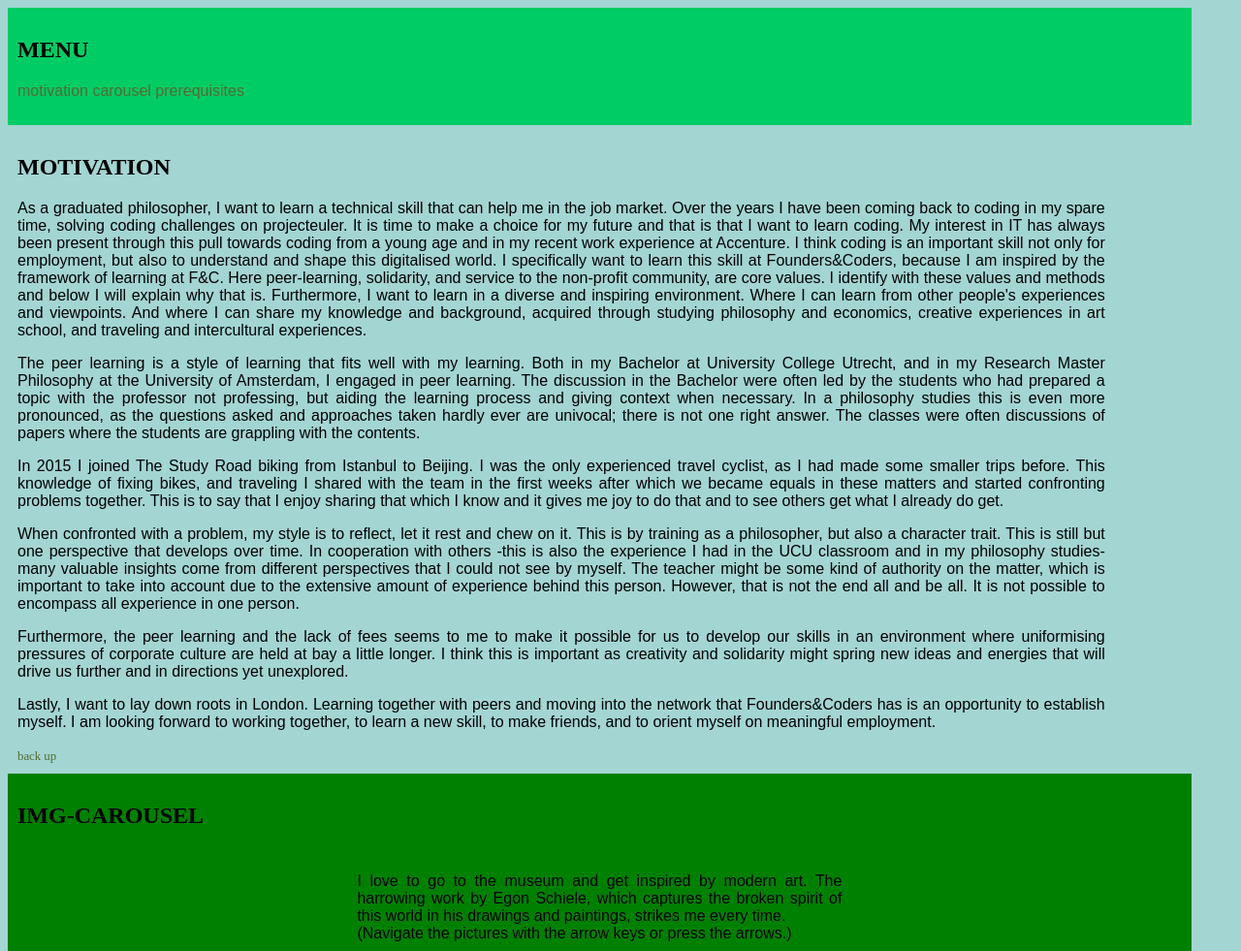
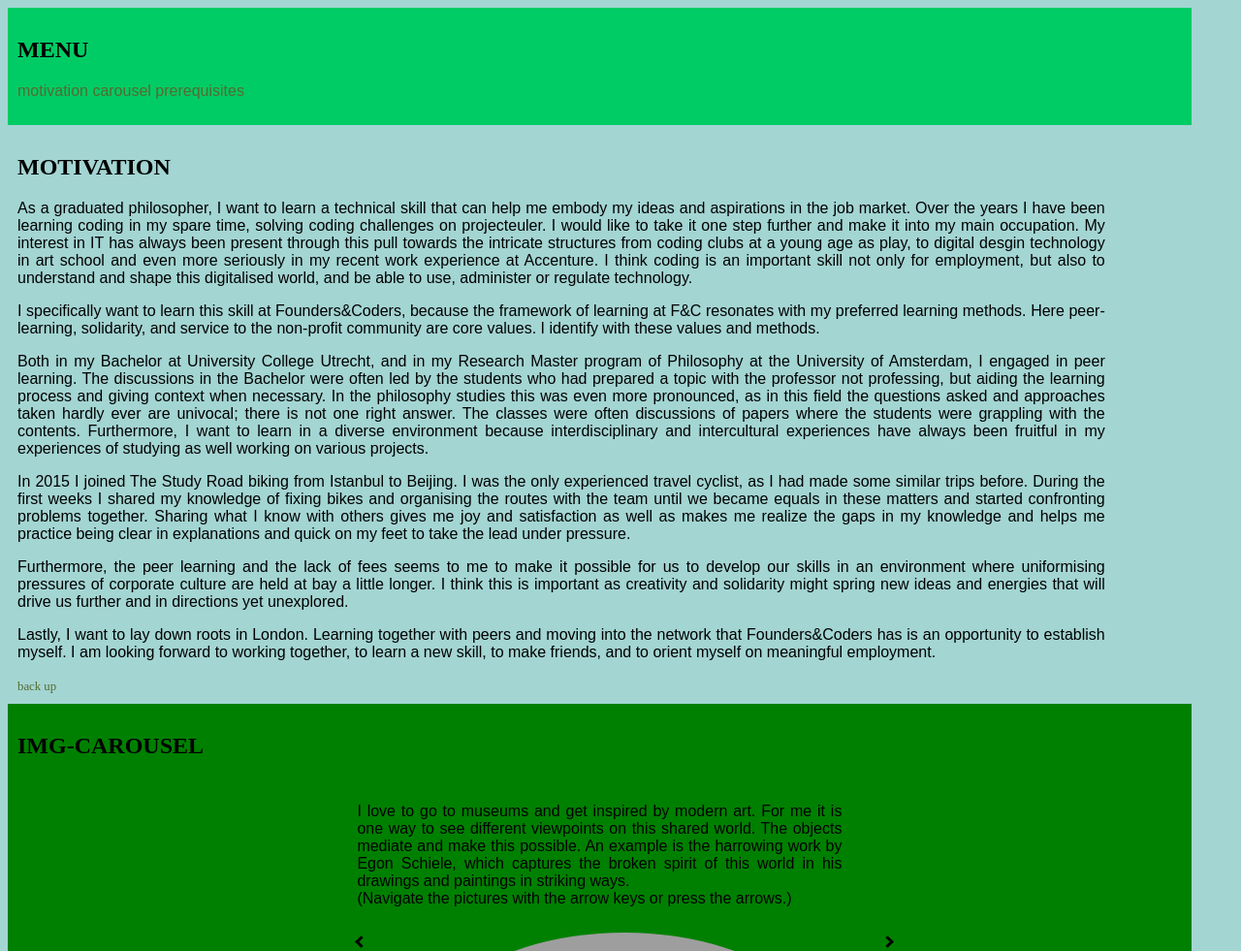
Before and after one commit to To3ts3nb0rd/To3ts3nb0rd.github.io, a plain HTML site: page index.html in a window 1280 px wide. Shown: the top 981 px of the page at 97% size. Drawn offline with Linux system fonts and the light colour scheme; grey boxes are pictures that could not be loaded.

Commit message:
content update

```diff
--- a/index.html
+++ b/index.html
@@ -22,12 +22,10 @@
   </div>
   <div id="motivation">
     <h2>MOTIVATION</h2>
-    <p id="motivationtext">As a graduated philosopher, I want to learn a technical skill that can help me in the job market. Over the years I have been coming back to coding in my spare time, solving coding challenges on projecteuler. It is time to make a choice for my future and that is that I want to learn coding. My interest in IT has always been present through this pull towards coding from a young age and in my recent work experience at Accenture. I think coding is an important skill not only for employment, but also to understand and shape this digitalised world.
-    I specifically want to learn this skill at Founders&Coders, because I am inspired by the framework of learning at F&C. Here peer-learning, solidarity, and service to the non-profit community, are core values. I identify with these values and methods and below I will explain why that is.
-    Furthermore, I want to learn in a diverse and inspiring environment. Where I can learn from other people's experiences and viewpoints. And where I can share my knowledge and background, acquired through studying philosophy and economics, creative experiences in art school, and traveling and intercultural experiences. </p>
-    <p id="motivationtext">The peer learning is a style of learning that fits well with my learning. Both in my Bachelor at University College Utrecht, and in my Research Master Philosophy at the University of Amsterdam, I engaged in peer learning. The discussion in the Bachelor were often led by the students who had prepared a topic with the professor not professing, but aiding the learning process and giving context when necessary. In a philosophy studies this is even more pronounced, as the questions asked and approaches taken hardly ever are univocal; there is not one right answer. The classes were often discussions of papers where the students are grappling with the contents.</p>
-    <p id="motivationtext">In 2015 I joined The Study Road biking from Istanbul to Beijing. I was the only experienced travel cyclist, as I had made some smaller trips before. This knowledge of fixing bikes, and traveling I shared with the team in the first weeks after which we became equals in these matters and started confronting problems together. This is to say that I enjoy sharing that which I know and it gives me joy to do that and to see others get what I already do get. </p>
-    <p id="motivationtext">When confronted with a problem, my style is to reflect, let it rest and chew on it. This is by training as a philosopher, but also a character trait. This is still but one perspective that develops over time. In cooperation with others -this is also the experience I had in the UCU classroom and in my philosophy studies- many valuable insights come from different perspectives that I could not see by myself. The teacher might be some kind of authority on the matter, which is important to take into account due to the extensive amount of experience behind this person. However, that is not the end all and be all. It is not possible to encompass all experience in one person.</p>
+    <p id="motivationtext">As a graduated philosopher, I want to learn a technical skill that can help me embody my ideas and aspirations in the job market. Over the years I have been learning coding in my spare time, solving coding challenges on projecteuler.  I would like to take it one step further and make it into my main occupation. My interest in IT has always been present through this pull towards the intricate structures from coding clubs at a young age as play, to digital desgin technology in art school and even more seriously  in my recent work experience at Accenture. I think coding is an important skill not only for employment, but also to understand and shape this digitalised world, and be able to use, administer or regulate technology.  </p>
+    <p id="motivationtext">I specifically want to learn this skill at Founders&Coders, because the framework of learning at F&C resonates with my preferred learning methods. Here peer-learning, solidarity, and service to the non-profit community are core values. I identify with these values and methods. </p>
+    <p id="motivationtext">Both in my Bachelor at University College Utrecht, and in my Research Master program of Philosophy at the University of Amsterdam, I engaged in peer learning. The discussions in the Bachelor were often led by the students who had prepared a topic with the professor not professing, but aiding the learning process and giving context when necessary. In the philosophy studies this was even more pronounced, as in this field the questions asked and approaches taken hardly ever are univocal; there is not one right answer. The classes were often discussions of papers where the students were grappling with the contents. Furthermore, I want to learn in a diverse environment because interdisciplinary and intercultural experiences have always been fruitful in my experiences of studying as well working on various projects. </p>
+    <p id="motivationtext">In 2015 I joined The Study Road biking from Istanbul to Beijing. I was the only experienced travel cyclist, as I had made some similar trips before.  During the first weeks I shared my knowledge of fixing bikes and organising the routes with the team until we became equals in these matters and started confronting problems together.  Sharing what I know with others gives me joy and satisfaction as well as makes me realize the gaps in my knowledge and helps me practice being clear in explanations and quick on my feet to take the lead under pressure. </p>
     <p id="motivationtext">Furthermore, the peer learning and the lack of fees seems to me to make it possible for us to develop our skills in an environment where uniformising pressures of corporate culture are held at bay a little longer. I think this is important as creativity and solidarity might spring new ideas and energies that will drive us further and in directions yet unexplored.</p>
     <p id="motivationtext">Lastly, I want to lay down roots in London. Learning together with peers and moving into the network that Founders&Coders has is an opportunity to establish myself. I am looking forward to working together, to learn a new skill, to make friends, and to orient myself on meaningful employment.</p>
 
@@ -36,7 +34,7 @@
   <div id="carousel" class="box">
     <h2>IMG-CAROUSEL</h2>
     <div id="talk" class="insides">
-      <p>I love to go to the museum and get inspired by modern art. The harrowing work by Egon Schiele, which captures the broken spirit of this world in his drawings and paintings, strikes me every time. <br/>(Navigate the pictures with the arrow keys or press the arrows.)</p>
+      <p>I love to go to museums and get inspired by modern art. For me it is one way to see different viewpoints on this shared world. The objects mediate and make this possible. An example is the harrowing work by Egon Schiele, which captures the broken spirit of this world in his drawings and paintings in striking ways. <br/>(Navigate the pictures with the arrow keys or press the arrows.)</p>
     </div>
     <div class="insides">
       <div><i class="left" onclick="rotate(-1)"></i></div>
```
